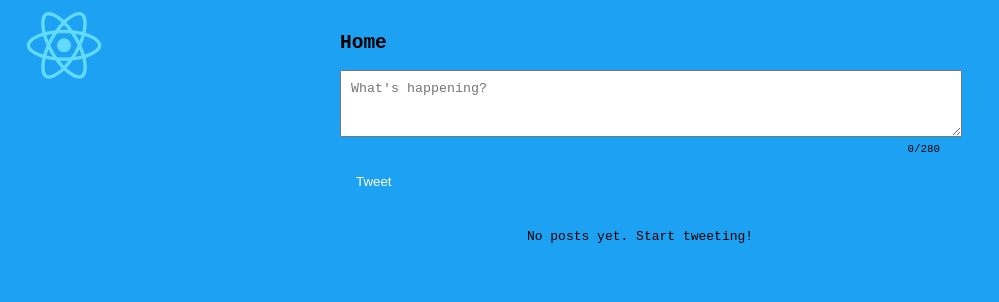
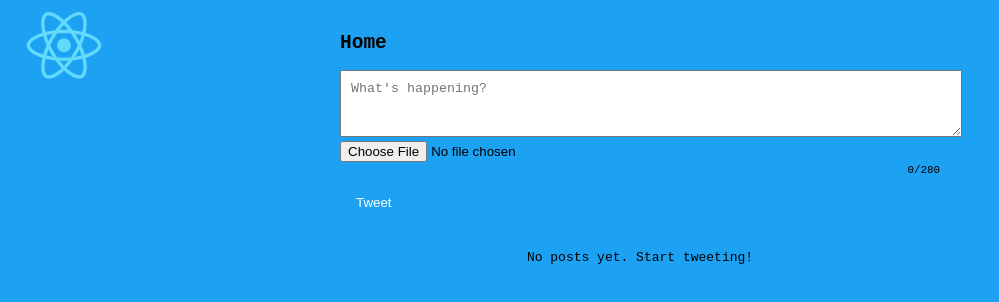
Before and after one commit to flyerJewel/TextTalk, a React (Create React App) app: page /feed in a window 1280 px wide. Shown: the top 302 px of the page, without its empty margins (0-999 px from the left). Built offline with nearby package versions, Linux system fonts and the light colour scheme.

Commit message:
profile pictire in feed page fix -mac

```diff
--- a/src/FeedPage.js
+++ b/src/FeedPage.js
@@ -4,6 +4,20 @@ import NewPostForm from './components/NewPostForm';
 import Post from './components/Post';
 function FeedPage() {
   const [posts, setPosts] = useState([]);
+
+  const [image, setImage] = useState(null);
+
+  const handleImageUpload = (e) => {
+    const file = e.target.files[0];
+    if (file) {
+      const reader = new FileReader();
+      reader.onloadend = () => {
+        setImage(reader.result);
+      };
+      reader.readAsDataURL(file);
+    }
+  };
+
 
   // load posts from local storage
   useEffect(() => {
@@ -18,13 +32,14 @@ function FeedPage() {
     localStorage.setItem('posts', JSON.stringify(posts));
   }, [posts]);
 
-  const handleAddPost = (text) => {
+  const handleAddPost = (text,imageData) => {
     const savedProfile = JSON.parse(localStorage.getItem('profile'));
 
     const newPost = {
       id: Date.now(),
       username: 'julian_dev', // mock user
       text: text,
+      image: imageData,
       timestamp: new Date().toLocaleString(),
       picture: savedProfile?.picture||null,
       likes: 0,
@@ -67,6 +82,7 @@ function FeedPage() {
         posts.map((post) => <Post
             key={post.id}
             data={post}
+            image={image && <img src={'data.image'} alt="Post visual" style={{ maxWidth: '100%' }} />}
             onLike={() =>handleLike(post.id)}
             onComment={(comment) => handleAddComment(post.id, comment)}
             onDelete={() => handleDelete(post.id)}
--- a/src/components/NewPostForm.js
+++ b/src/components/NewPostForm.js
@@ -2,13 +2,28 @@ import { useState } from 'react';
 
 function NewPostForm({ onPost }) {
   const [text, setText] = useState('');
+  const [picture, setPicture] = useState('');
+
+  const [image, setImage] = useState(null);
+
+  const handleImageUpload = (e) => {
+    const file = e.target.files[0];
+    if (file) {
+        const reader = new FileReader();
+        reader.onloadend = () => {
+            setImage(reader.result);
+        };
+        reader.readAsDataURL(file);
+    }
+};
 
   const handleSubmit = (e) => {
     e.preventDefault();
     if (text.trim() === '') return;
 
-    onPost(text);
+    onPost(text, image);
     setText('');
+    setImage(null);
   };
 
   return (
@@ -21,7 +36,10 @@ function NewPostForm({ onPost }) {
         placeholder="What's happening?"
         style={{ width: '100%', padding: '10px' }}
       />
-      <div style={{ textAlign: 'right' }}>
+        <input type="file" accept="image/*" onChange={handleImageUpload} />
+
+
+        <div style={{ textAlign: 'right' }}>
         <small>{text.length}/280</small>
       </div>
       <button
--- a/src/components/Post.js
+++ b/src/components/Post.js
@@ -1,14 +1,16 @@
 import {useState} from "react";
 
-function Post({ data, onLike, onComment, onDelete }) {
-    const { username, text, timestamp, likes, comments, picture } = data;
+function Post({ data ,onLike, onComment, onDelete,  }) {
+    const { username, text, timestamp, likes, comments, picture, image } = data;
     const [commentText, setCommentText] = useState('');
+
 
     const handleSubmit = (e) => {
         e.preventDefault();
         if (commentText.trim() !== '') {
             onComment(commentText.trim());
             setCommentText('');
+
         }
     };
 
@@ -29,10 +31,16 @@ function Post({ data, onLike, onComment, onDelete }) {
               style={{ width: '40px', height: '40px', borderRadius: '50%', marginRight: '10px' }}
           />
           <strong>@{username}</strong>
+          {image && (
+              <img src={image} alt="post" style={{ width: '100%', maxWidth: '300px', borderRadius: '10px', marginTop: '0.5rem' }}
+              />
+          )}
         <span style={{ color: '#888', marginLeft: '10px', fontSize: '0.9rem' }}>
           {timestamp}
         </span>
       </div>
+
+
       <p style={{ margin: 0 }}>{text}</p>
         <div style={{ marginTop: '0.5rem' }}>
             <button onClick={onLike}>❤️ {likes}</button>
@@ -47,6 +55,7 @@ function Post({ data, onLike, onComment, onDelete }) {
                 onChange={(e) => setCommentText(e.target.value)}
                 style={{ width: '80%', padding: '5px' }}
             />
+
             <button type="submit" style={{ marginLeft: '0.5rem' }}>Post</button>
         </form>
 
```
